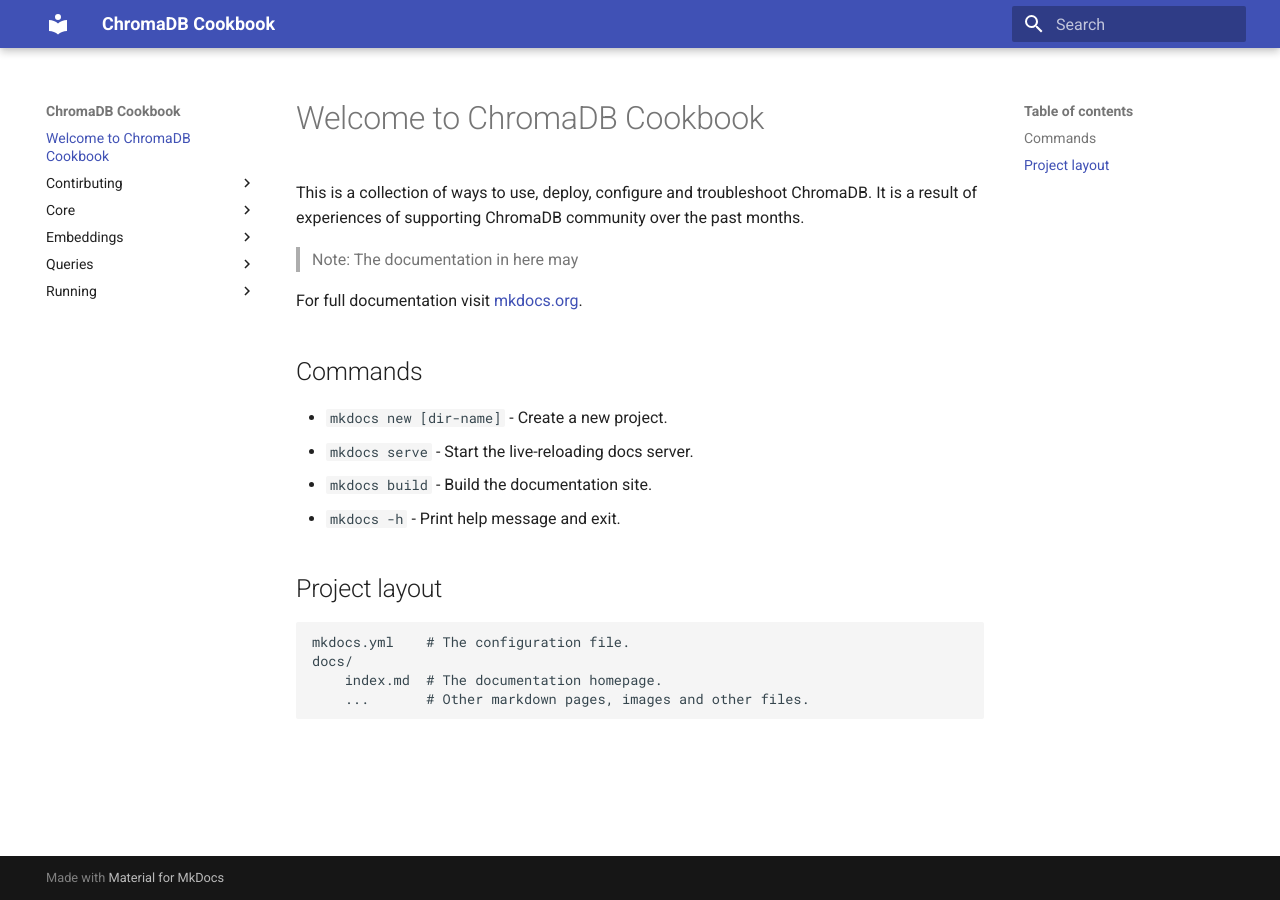
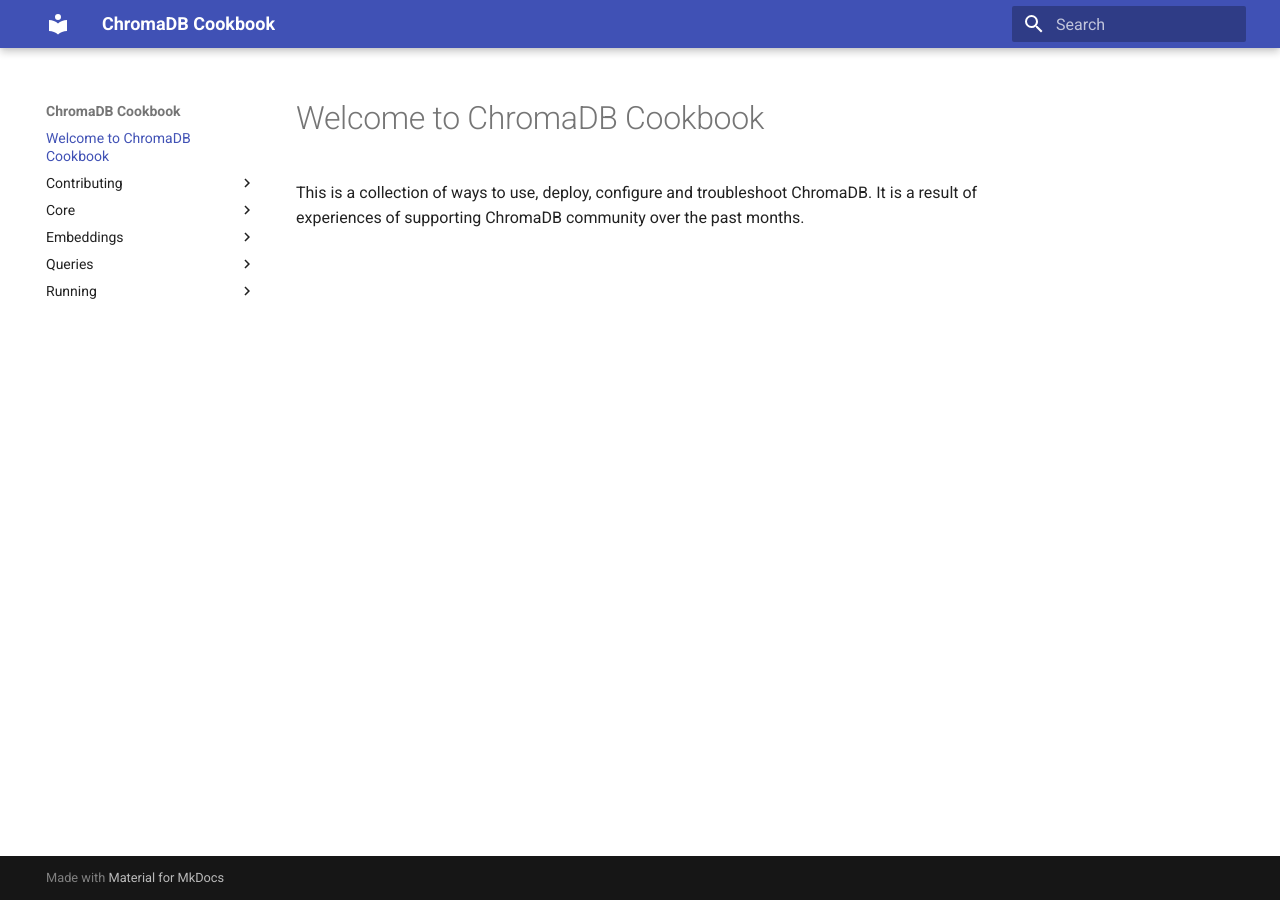
Before and after one commit to amikos-tech/chroma-cookbook, an MkDocs documentation site: the page built from docs/index.md, in a window 1280 px wide. Built offline with MkDocs 1.6.1 and Material for MkDocs 9.7.7, drawn with Linux system fonts in a browser that asks for light colours.

Commit message:
chore: renamed contributing dir

```diff
--- a/docs/index.md
+++ b/docs/index.md
@@ -1,21 +1,3 @@
 # Welcome to ChromaDB Cookbook
 
 This is a collection of ways to use, deploy, configure and troubleshoot ChromaDB. It is a result of experiences of supporting ChromaDB community over the past months.
-
-> Note: The documentation in here may
-
-For full documentation visit [mkdocs.org](https://www.mkdocs.org).
-
-## Commands
-
-* `mkdocs new [dir-name]` - Create a new project.
-* `mkdocs serve` - Start the live-reloading docs server.
-* `mkdocs build` - Build the documentation site.
-* `mkdocs -h` - Print help message and exit.
-
-## Project layout
-
-    mkdocs.yml    # The configuration file.
-    docs/
-        index.md  # The documentation homepage.
-        ...       # Other markdown pages, images and other files.
```
Also changed, not shown: docs/contributing/getting-started.md (renamed from docs/contirbuting/getting-started.md), docs/contributing/useful-shortcuts.md (renamed from docs/contirbuting/useful-shortcuts.md).
